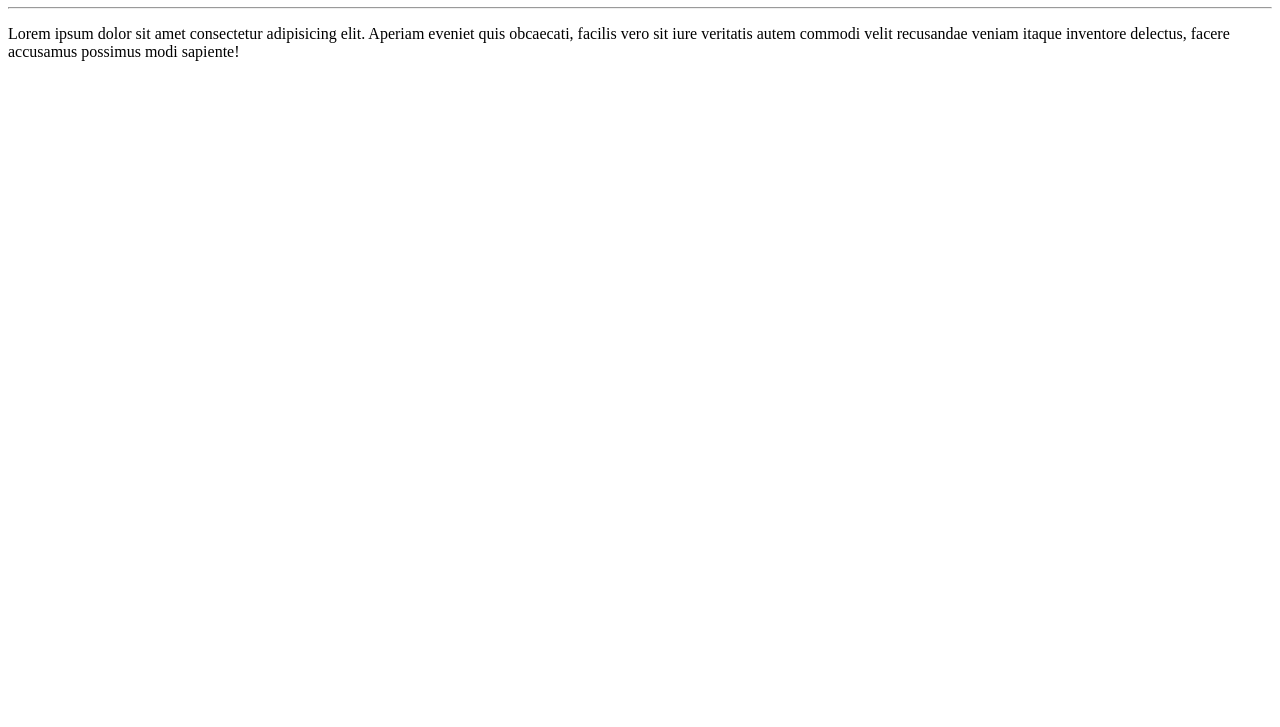
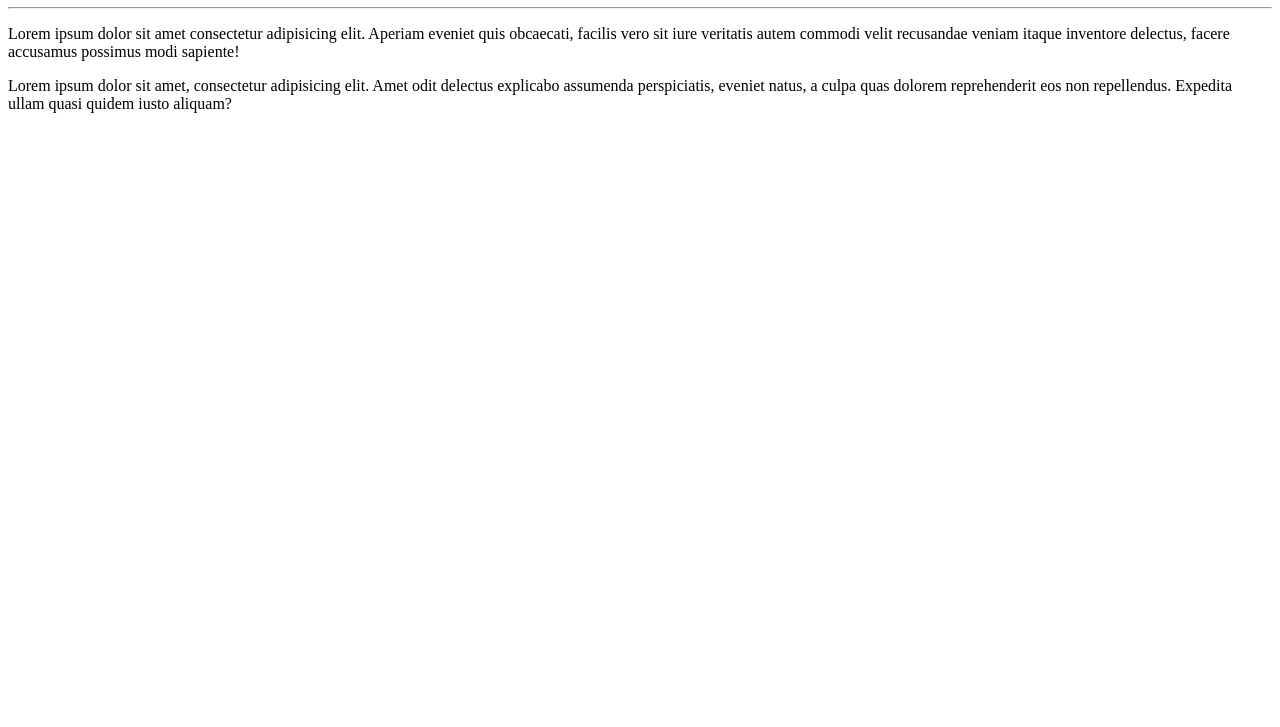
Before and after one commit to Beltrames/Hello-World, a plain HTML site: page Site Exemplo/index.html in a window 1280 px wide. Shown: the part 73-800 px from the top of the page. Drawn offline with Linux system fonts and the light colour scheme.

Commit message:
new change
adicionei mais um parágrafo

```diff
--- a/Site Exemplo/index.html
+++ b/Site Exemplo/index.html
@@ -13,5 +13,10 @@
     Aperiam eveniet quis obcaecati, facilis vero sit iure veritatis
     autem commodi velit recusandae veniam itaque inventore delectus,
      facere accusamus possimus modi sapiente!</p>
+     <p>Lorem ipsum dolor sit amet, consectetur adipisicing elit.
+         Amet odit delectus explicabo assumenda perspiciatis,
+         eveniet natus, a culpa quas dolorem reprehenderit
+         eos non repellendus. Expedita ullam quasi
+         quidem iusto aliquam?</p>
 </body>
 </html>
```
